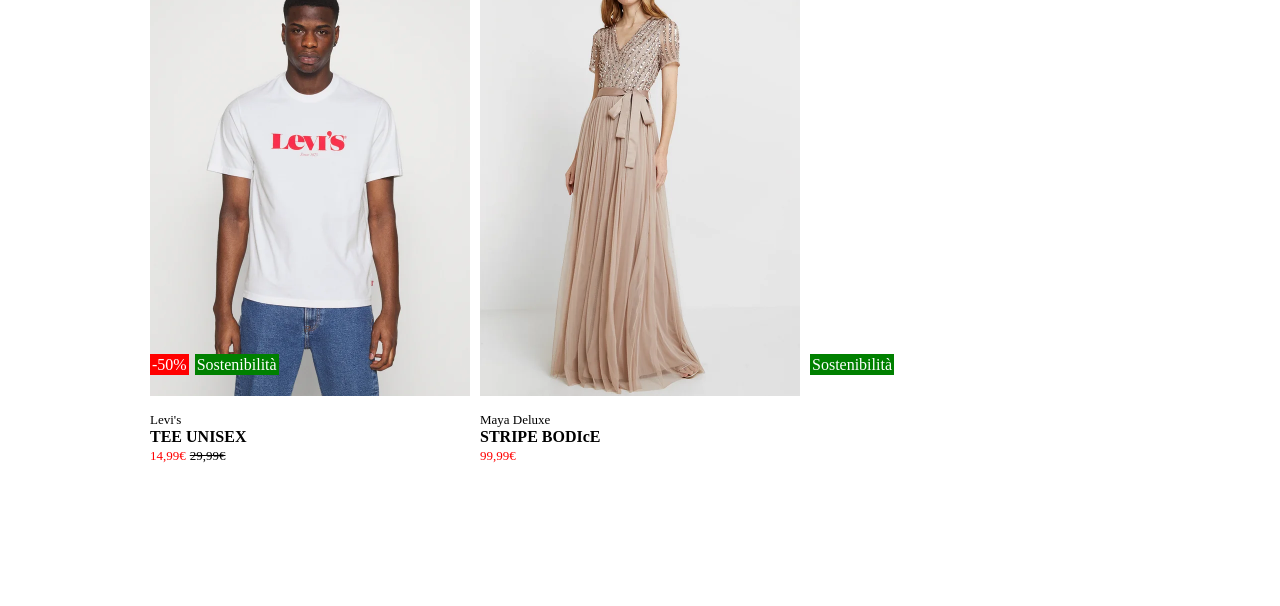
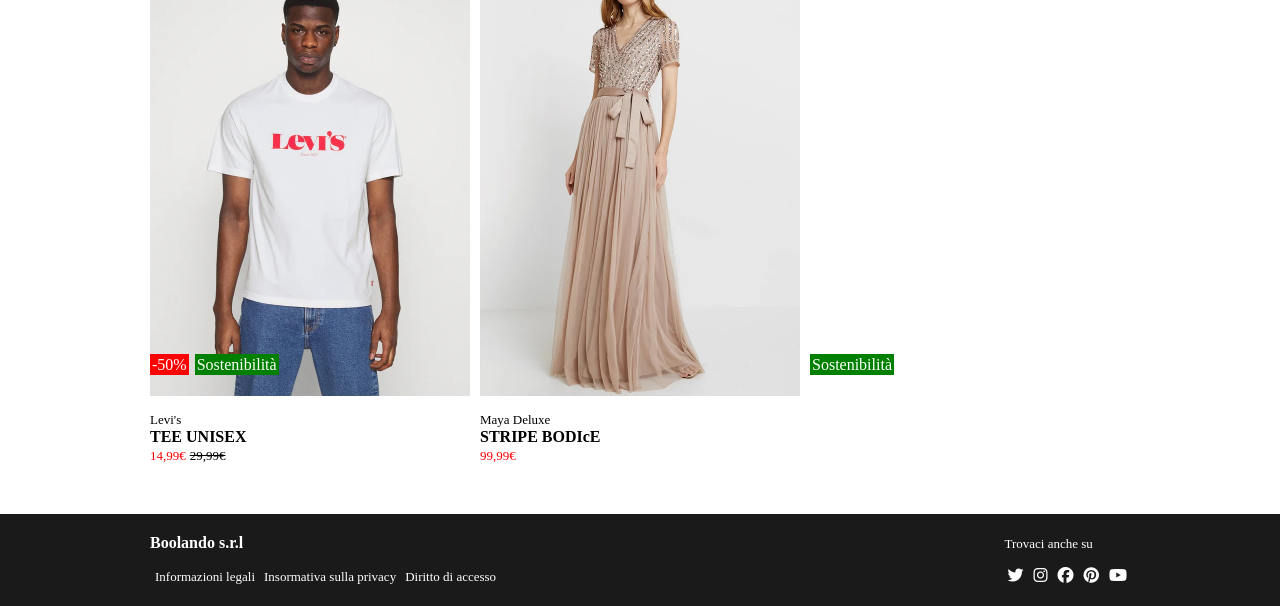
Before and after one commit to matnat99/html-css-boolando, a plain HTML site: page index.html in a window 1280 px wide. Shown: the part 766-1372 px from the top of the page. Before the commit the page ends 1280 px from the top, so only its background shows below. Drawn offline with Linux system fonts and the light colour scheme.

Commit message:
feat: add footer

```diff
--- a/index.html
+++ b/index.html
@@ -103,5 +103,25 @@
             </div>
         </div>
     </main>
+    <footer>
+        <div class="footer-container container">
+            <div class="left">
+                <strong>Boolando s.r.l</strong>
+                <span class="small">Informazioni legali</span>
+                <span class="small">Insormativa sulla privacy</span>
+                <span class="small">Diritto di accesso</span>
+            </div>
+            <div class="right">
+                <span class="small">Trovaci anche su</span>
+                <div>
+                    <i class="fa-brands fa-twitter"></i>
+                    <i class="fa-brands fa-instagram"></i>
+                    <i class="fa-brands fa-facebook"></i>
+                    <i class="fa-brands fa-pinterest"></i>
+                    <i class="fa-brands fa-youtube"></i>
+                </div>
+            </div>
+        </div>
+    </footer>
 </body>
 </html>
--- a/style.css
+++ b/style.css
@@ -116,3 +116,28 @@ strong{
  .small{
     font-size: 13px;
  }
+
+ /* FOOTER */
+ footer{
+    background-color: #1A1A1A;
+    color: white;
+ }
+
+ .footer-container.container{
+    display: flex;
+    justify-content: space-between;
+    padding: 20px 0;
+ }
+
+ .left > strong{
+    margin-bottom: 15px;
+ }
+
+ .left > span{
+    margin-left: 5px;
+ }
+
+ .right div > i{
+    margin: 3px;
+    margin-top: 15px;
+ }
```
Also changed, not shown: img/boolean-logo.png (added).
